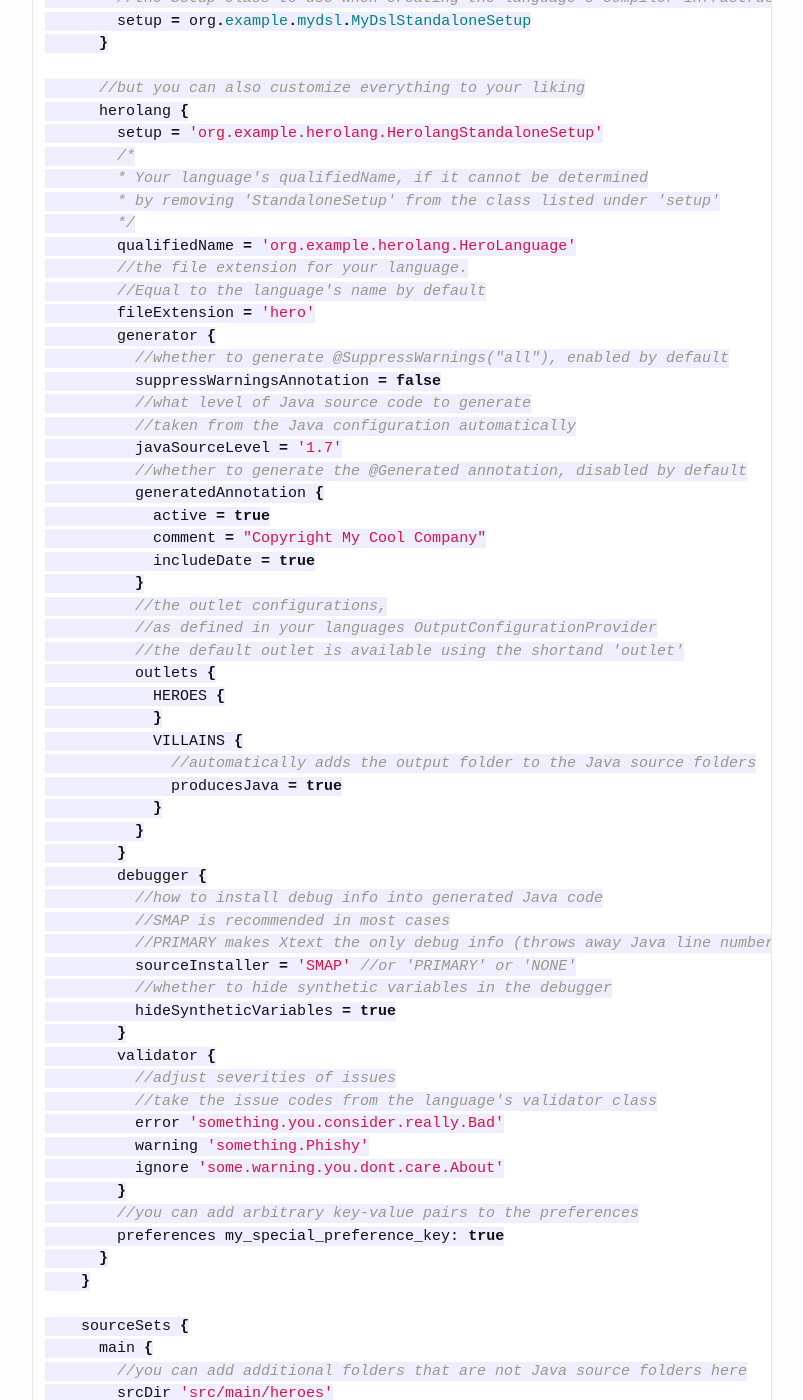
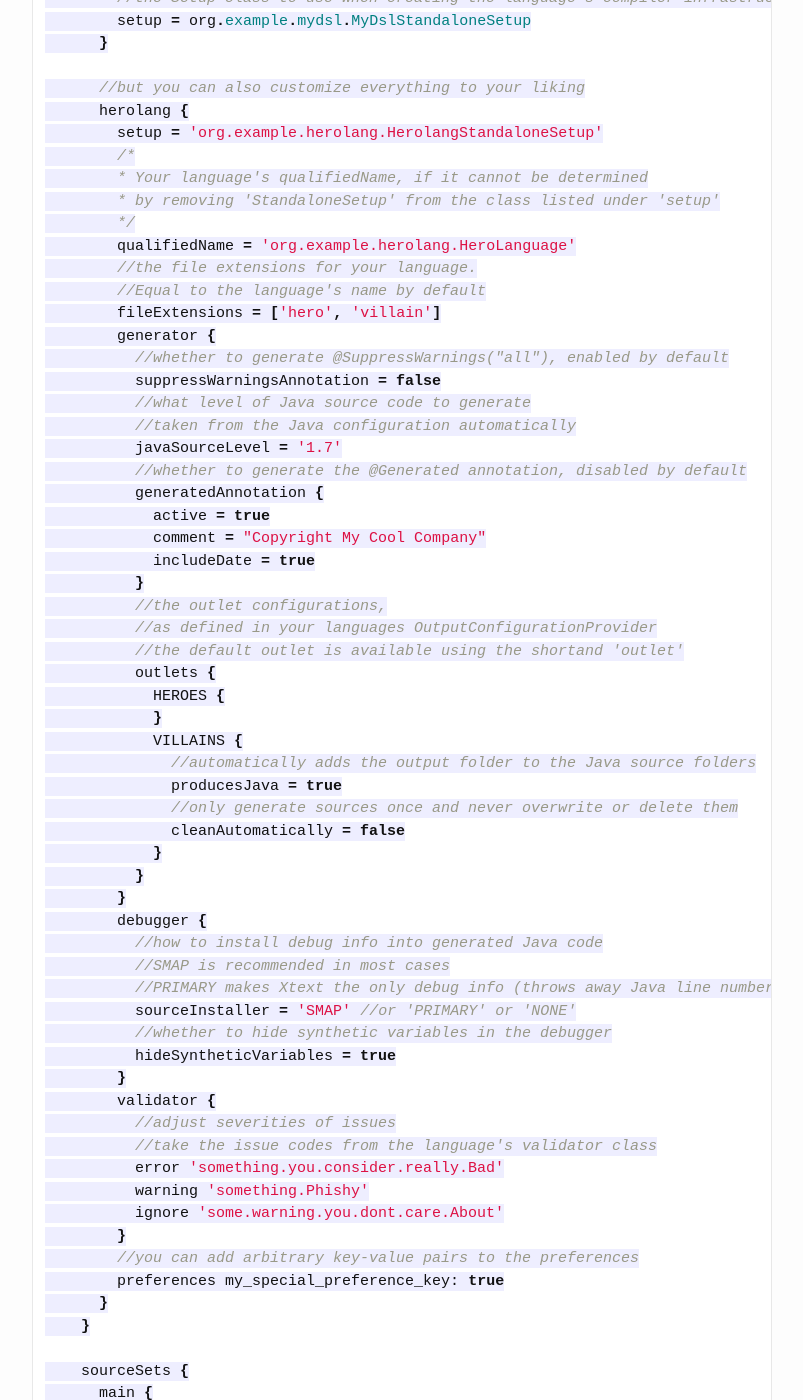
Before and after one commit to xtext/xtext-gradle-plugin, a Jekyll site: the page built from xtext-builder.md, in a window 1280 px wide and 1400 px high, scrolled down 2528 px. Shown: the whole window, without its empty margins (238-1041 px from the left). Built offline with Jekyll 4.4.1, drawn with Linux system fonts in a browser that asks for light colours; some of the changed text lies outside the part shown.

```diff
--- a/xtext-builder.md
+++ b/xtext-builder.md
@@ -41,7 +41,7 @@ Below is the minimal configuration for a language that does not integrate with J
   xtext {
     languages {
       herolang {
-        fileExtension = 'hero' // required, unless fileExtension == language name (here "herolang")
+        fileExtensions = ['hero'] // required, unless fileExtension == language name (here "herolang")
         setup = 'org.example.herolang.HerolangStandaloneSetup'
       }
     }
@@ -127,9 +127,9 @@ Below is a more elaborate example with two hypothetical languages that makes use
         * by removing 'StandaloneSetup' from the class listed under 'setup'
         */
         qualifiedName = 'org.example.herolang.HeroLanguage'
-        //the file extension for your language.
+        //the file extensions for your language.
         //Equal to the language's name by default
-        fileExtension = 'hero'
+        fileExtensions = ['hero', 'villain']
         generator {
           //whether to generate @SuppressWarnings("all"), enabled by default
           suppressWarningsAnnotation = false
@@ -151,6 +151,8 @@ Below is a more elaborate example with two hypothetical languages that makes use
             VILLAINS {
               //automatically adds the output folder to the Java source folders
               producesJava = true
+              //only generate sources once and never overwrite or delete them
+              cleanAutomatically = false
             }
           }
         }
```
Also changed, not shown: other parts of xtext-builder.md (+4 -4 lines), xtend.md (+2 -2 lines).
